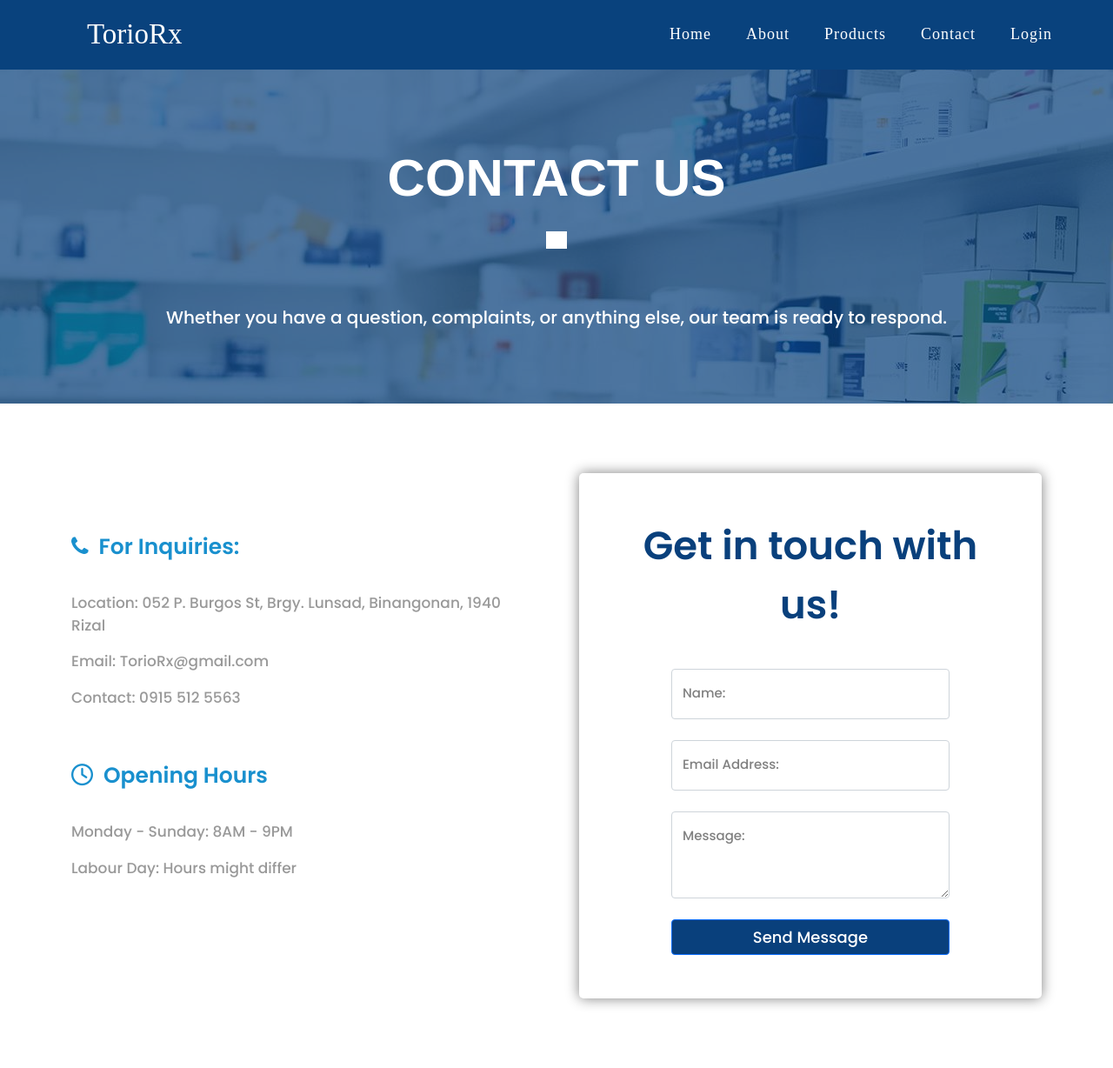
After one commit to LednirNaabus/TorioRx, a PHP site: page /user-contact.php in a window 1280 px wide. The commit adds this page. Shown: the whole page at 87% size. Run offline with PHP 8.4, Linux system fonts and the light colour scheme; some libraries are stand-ins or nearby versions.

Commit message:
customer contact page ui without footer

```diff
--- a/Customer/includes/main/navbar.php
+++ b/Customer/includes/main/navbar.php
@@ -4,7 +4,7 @@
     <label for="screen-checker" class="menu-btn">
         <i class="fas fa-bars"></i>
     </label>
-    <ul class="nav-links">
+    <ul class="nav-links" style="margin-top:15px;">
         <li class="nav-links-li"><a href="#">Home</a></li>
         <li class="nav-links-li"><a href="#">About</a></li>
         <li class="nav-links-li"><a href="#">Products</a></li>
--- /dev/null
+++ b/Customer/user-contact.php
@@ -0,0 +1,123 @@
+<!DOCTYPE html>
+<html>
+    <head>
+        <title>User Dashboard</title>
+        <?php include('includes/main/header.php'); ?>
+
+		<link href="https://fonts.googleapis.com/css2?family=Poppins:wght@300;500;600&display=swap" rel="stylesheet">
+
+		<link rel="stylesheet" href="https://cdnjs.cloudflare.com/ajax/libs/font-awesome/4.7.0/css/font-awesome.min.css">
+		<link href="https://cdn.jsdelivr.net/npm/bootstrap@5.0.2/dist/css/bootstrap.min.css" rel="stylesheet" integrity="sha384-EVSTQN3/azprG1Anm3QDgpJLIm9Nao0Yz1ztcQTwFspd3yD65VohhpuuCOmLASjC" crossorigin="anonymous">
+    </head>
+	<style>
+		body
+			{
+				overflow-x:hidden;
+				font-family: Times New Roman, Times, serif;
+				padding-bottom:10vh;
+			}
+
+		.background {
+			  position:relative;
+			  height:48vh;
+			  background-color: rgba(9, 64, 123,  0.7);
+			  background-image: url(img/call.jpg);
+			  z-index:-1;
+			}
+
+			.background:after {
+				content:" ";
+				background-color:inherit;
+				position: absolute;
+				top: 0;
+				left: 0;
+				width: 100%;
+				height: 100%;
+				z-index:-1;
+			}
+
+
+
+	</style>
+    <body>
+        <!-- navbar -->
+        <?php include('includes/main/navbar.php'); ?>
+
+		<center>
+		<div id = "ourMedicines" class="container-fluid background">
+				<b><p style="font-family: Arial,Helvetica,sans-serif; font-size: 60px; color:white; z-index:1; padding-top: 10vh;">CONTACT US</p></b>
+				<div class="container-fluid" style="background-color:white; width:1vw; height:2.5vh;">
+					<p> &nbsp;</p>
+				</div>
+
+				<p style="font-family: 'Poppins';  color: white; margin-top: 8vh; font-size: 20px;">Whether you have a question, complaints, or anything else, our team is ready to respond.</p>
+		</div>
+		</center>
+		<div class="container" style="margin-top:10vh; ">
+					  <div class="row">
+						<div class="col" >
+								<br><br><br>
+
+							<i class="fa fa-phone" style="font-size:25px; color:#1990ce; display:flex;">
+								<b>
+									<p style="color: #1990ce; font-size: 25px; font-family: 'Poppins';">&nbsp;&nbsp;For Inquiries:</p>
+								</b>
+							</i>
+								<br>
+
+							<p style="color: #999999; font-family: 'Poppins'; font-size: 17px;">Location: 052 P. Burgos St, Brgy. Lunsad, Binangonan, 1940 Rizal</p>
+
+							<p style="color: #999999; font-family: 'Poppins'; font-size: 17px;">Email: TorioRx@gmail.com</p>
+
+							<p style="color: #999999; font-family: 'Poppins'; font-size: 17px;">Contact: 0915 512 5563</p>
+
+							<br><br>
+
+							<i class="fa fa-clock-o" style="font-size:25px; color:#1990ce; display:flex;">
+								<b>
+									<p style="color: #1990ce; font-size: 25px; font-family: 'Poppins';">&nbsp;&nbsp;Opening Hours</p>
+								</b>
+							</i>
+								<br>
+							<p style="color: #999999; font-family: 'Poppins'; font-size: 17px;">Monday - Sunday: 8AM - 9PM</p>
+
+							<p style="color: #999999; font-family: 'Poppins'; font-size: 17px;">Labour Day: Hours might differ</p>
+						</div>
+
+						<div class="col" style="color: grey; font-family: 'Raleway'; padding-left:5vh; border: ">
+							<center>
+								<form style="box-shadow: 0 0 15px; padding: 50px; border-radius: 5px;">
+								  <b><p style="color: #09407c; font-size: 45px; font-family: 'Poppins';">Get in touch with us!</p></b>
+
+								<br>
+
+									<div class="form-floating" style="font-family: 'Poppins'; font-size: 15px;width:25vw;">
+									  <input type="name" class="form-control" id="floatingInput" placeholder="Name:" >
+									  <label for="floatingInput">Name: </label>
+									</div>
+								<br>
+
+									<div class="form-floating" style="font-family: 'Poppins'; font-size: 15px;width:25vw;">
+									  <input type="email" class="form-control" id="floatingInput" placeholder="name@example.com">
+									  <label for="floatingInput">Email Address:</label>
+									</div>
+
+								<br>
+									<div class="form-floating" style="font-family: 'Poppins'; font-size: 15px;width:25vw;">
+									  <textarea class="form-control" placeholder="Leave a comment here" id="floatingTextarea2" style="height: 100px"></textarea>
+									  <label for="floatingTextarea2">Message: </label>
+									</div>
+								<br>
+								  <button type="submit" class="btn btn-primary" style="font-family: 'Poppins'; font-size: 18px;width:25vw; color:white; background-color: #09407c;">Send Message</button>
+
+								</form>
+							</center>
+						</div>
+
+
+					  </div>
+				</div>
+
+
+    </body>
+</html>
```
Also changed, not shown: Customer/img/call.jpg (added).
